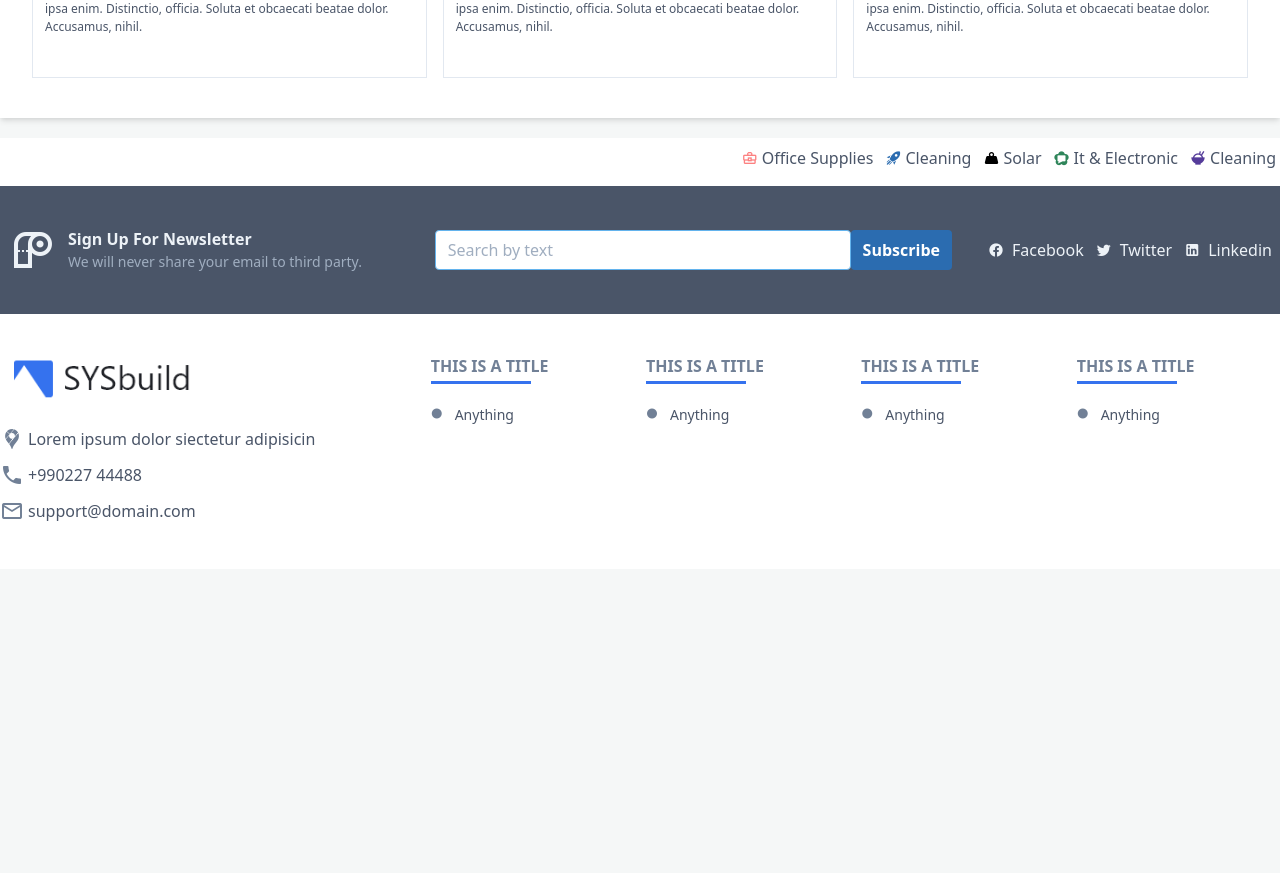
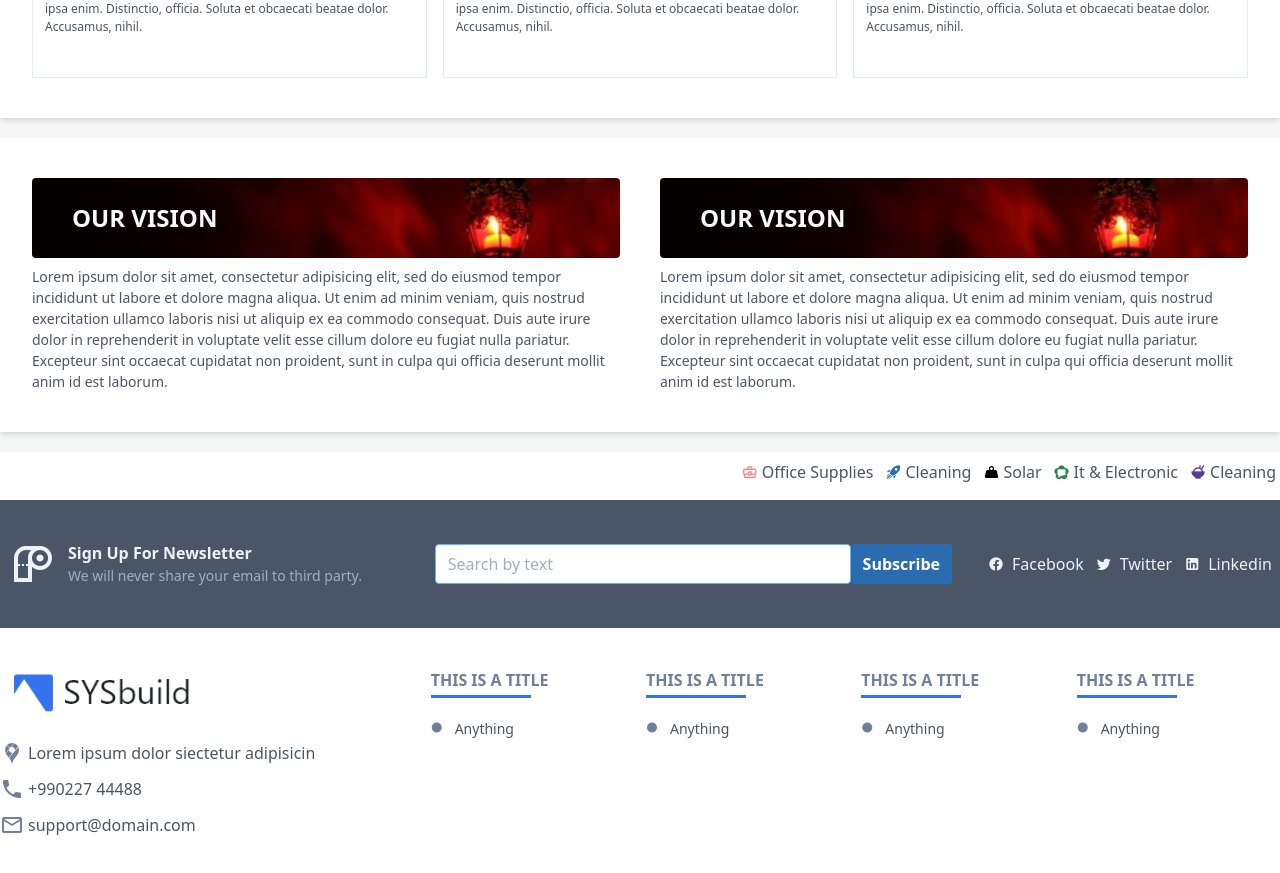
Before and after one commit to allImran/vue-tail-shop, a Vue app: page /vendor in a window 1280 px wide. Shown: the part 2260-3133 px from the top of the page. Before the commit the page ends 2829 px from the top, so only its background shows below. Built offline with nearby package versions, Linux system fonts and the light colour scheme.

Commit message:
about us

```diff
--- /dev/null
+++ b/src/components/atom/TextWithBgImage.vue
@@ -0,0 +1,49 @@
+<template>
+    <div>
+      <div
+        class="w-full flex items-center rounded h-20 bg-cover bg-center"
+        :style="{ backgroundImage: 'url(' + image + ')' }"
+        >
+          <p class="text-2xl text-gray-100 uppercase font-semibold pl-10">{{ title }}</p>
+      </div>
+      <p class="mt-2 text-gray-700 text-sm">{{ detail }}</p>
+    </div>
+</template>
+
+<script>
+  export default {
+    name: 'TextWithBgImage',
+    components:{
+
+    },
+    props:{
+        image: {
+            type: String,
+            default: '/images/lamp.jpg'
+        },
+        title: {
+            type: String,
+            default: 'Our vision'
+        },
+        detail: String
+    },
+    data(){
+      return{
+
+      }
+    },
+    computed:{
+
+    },
+    watch:{
+
+    },
+    methods:{
+
+    }
+  }
+</script>
+
+<style>
+
+</style>
--- /dev/null
+++ b/src/components/molecule/vendor/AboutUs.vue
@@ -0,0 +1,47 @@
+<template>
+  <div class="container mx-auto bg-white shadow-md mb-5 pb-10 px-3 py-10">
+        <div class="grid grid-cols-2 gap-10 px-5">
+            <TextWithBgImage
+                v-for="(n, i) in 2"
+                :key="i"
+                detail="Lorem ipsum dolor sit amet, consectetur adipisicing elit, sed do eiusmod
+                tempor incididunt ut labore et dolore magna aliqua. Ut enim ad minim veniam,
+                quis nostrud exercitation ullamco laboris nisi ut aliquip ex ea commodo
+                consequat. Duis aute irure dolor in reprehenderit in voluptate velit esse
+                cillum dolore eu fugiat nulla pariatur. Excepteur sint occaecat cupidatat non
+                proident, sunt in culpa qui officia deserunt mollit anim id est laborum."
+            />
+        </div>
+  </div>
+</template>
+
+<script>
+    import TextWithBgImage from '@/components/atom/TextWithBgImage'
+  export default {
+    name: 'AboutUs',
+    components:{
+        TextWithBgImage
+    },
+    props:{
+
+    },
+    data(){
+      return{
+
+      }
+    },
+    computed:{
+
+    },
+    watch:{
+
+    },
+    methods:{
+
+    }
+  }
+</script>
+
+<style>
+
+</style>
--- a/src/views/Vendor.vue
+++ b/src/views/Vendor.vue
@@ -1,16 +1,19 @@
 <template>
 	<CoverDescriptionSection />
 	<ProductServiceSection />
+	<AboutUsSection />
 </template>
 
 <script>
 	import CoverDescriptionSection from '@/components/molecule/vendor/CoverDescription'
 	import ProductServiceSection from '@/components/molecule/vendor/ProductService'
+	import AboutUsSection from '@/components/molecule/vendor/AboutUs'
 	export default{
-		name: 'Profile',
+		name: 'Vendor',
 		components: {
 			CoverDescriptionSection,
-			ProductServiceSection
+			ProductServiceSection,
+			AboutUsSection
 		}
 	}
 </script>
```
Also changed, not shown: public/images/certificate.png (added), public/images/lamp.jpg (added).
